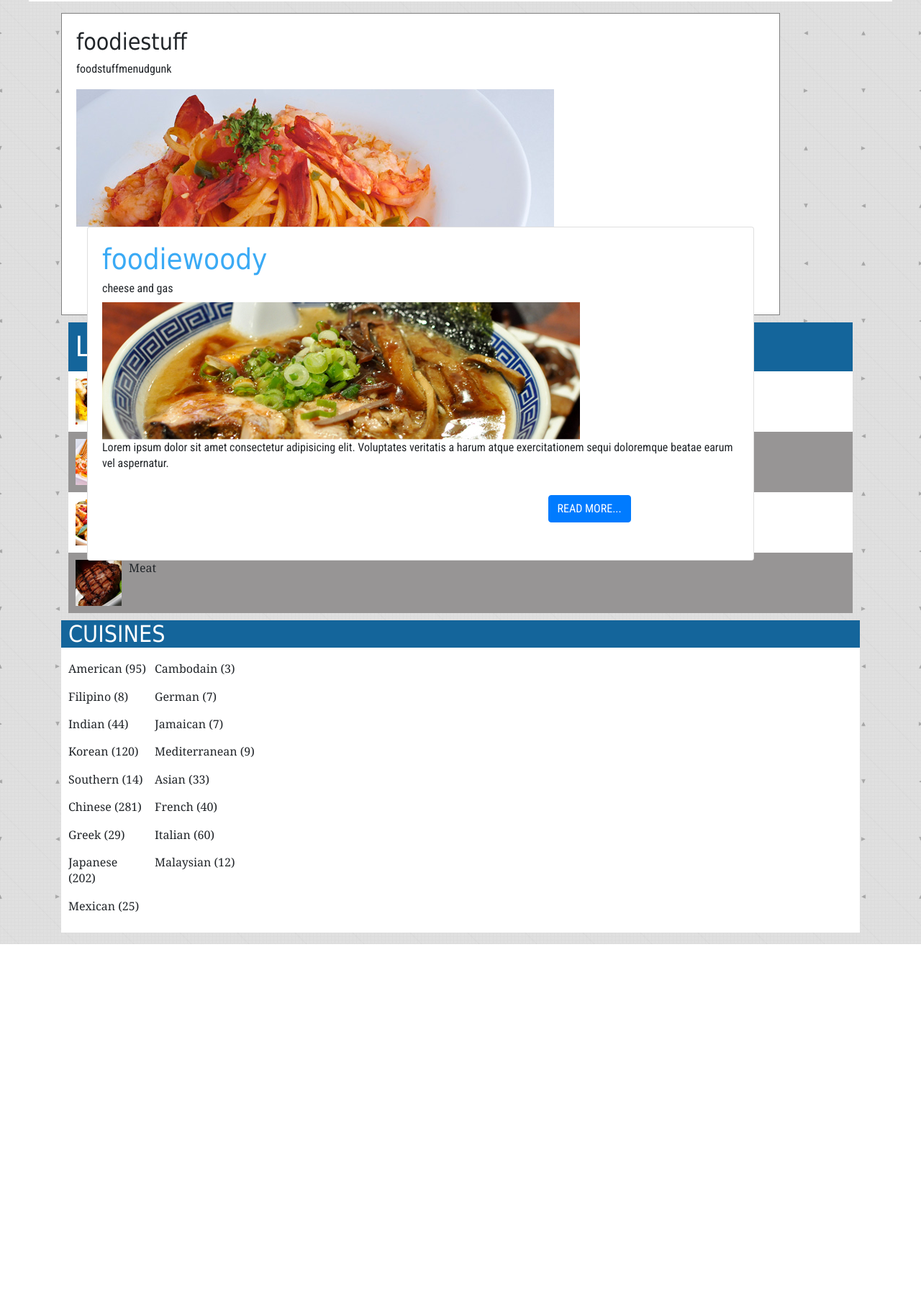
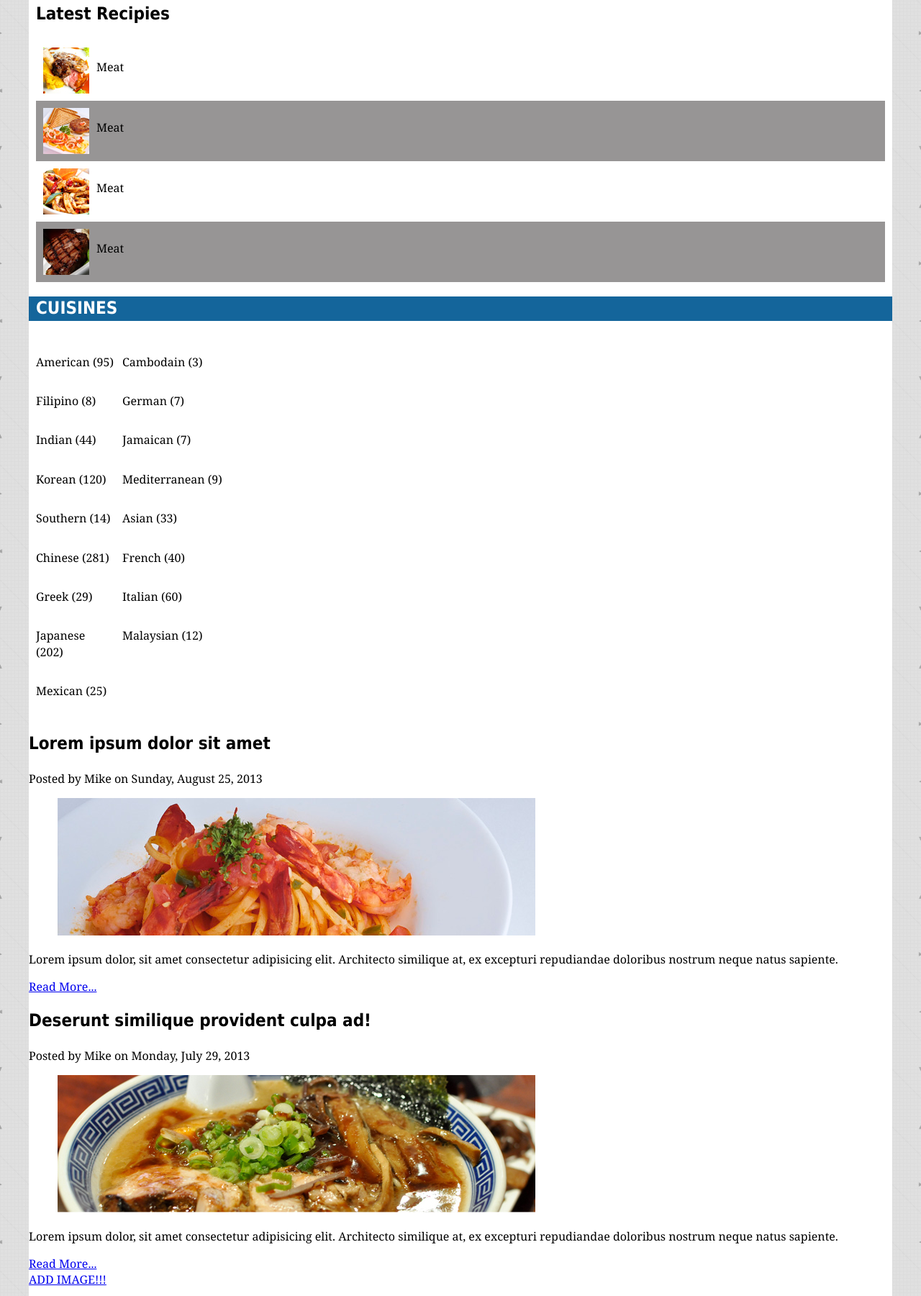
Before and after one commit to carrotcorn/2019-ssd-frontend-Project, a website: page dev/index.html in a window 1280 px wide. Shown: the part 994-2795 px from the top of the page at 72% size. Before the commit the page ends 2306 px from the top, so only its background shows below. Drawn offline with nearby package versions, Linux system fonts and the light colour scheme; files that its build step writes are made by us from their sources.

Commit message:
layout for main section is changed

```diff
--- a/dev/index.html
+++ b/dev/index.html
@@ -14,7 +14,7 @@
 	<!-- *** IMPORTANT *** DO NOT DELETE OR EDIT THE NEXT LINE OF CODE - IT IS IMPORTANT FOR THE GULP BUILD PROCESS. SEE YOUR INSTRUCTOR FIRST IF YOU WANT TO EDIT OR DELETE THIS LINE -->
 	<!-- <link rel="stylesheet" href="https://maxcdn.bootstrapcdn.com/font-awesome/4.4.0/css/font-awesome.min.css"> -->
 	<link rel="stylesheet" href="styles/styles.css?cb=1572453402365">
-	<link rel="stylesheet" href="styles/bootstrap.css">
+	<!-- <link rel="stylesheet" href="styles/bootstrap.css"> -->
 
 	<!-- Font Awesome links -->
 	<link rel="stylesheet" href="fontawesome/css/fontawesome.css">
@@ -77,57 +77,32 @@
 			</nav>
 
 	</header>
-
+<main>
+	<div class="gallery">
+		<div class="gallery-item galler-item-01">
+			<figure>
 				<picture>
-		<figure>
-			<img src="/images/mussel.jpg"
-			srcset="images/mussel.jpg 1000w,
-					images/mussel-small.jpg 700w"
-			alt="Mussel"
-			sizes= "(max-width: 559px) calc(100vw - 110px),
-			(max-width: 776px) calc(49vw - 110px)
-			320px" >
+					<source srcset="images/mussel_small.jpg" media="(max-width: 600px)">
+					<img src="/images/mussel.jpg" alt="Mussel">
+				</picture>
 				<figcaption>Lorem ipsum dolor</figcaption>
 			</figure>
-	</picture>
-
+		</div>
+		<div class="gallery-item galler-item-02">
 			<figure>
 				<img src="/images/salad.jpg" alt="Salad">
 				<figcaption>Lorem ipsum dolor</figcaption>
 			</figure>
-
+		</div>
+		<div class="gallery-item galler-item-03">
 			<figure>
 				<img src="/images/pancake.jpg" alt="Salad">
 				<figcaption>Lorem ipsum dolor</figcaption>
 			</figure>
-
 		</div>
-
-<div class="container">
-	<div class="cards">
-		<h2>foodiestuff</h2>
-		<p>foodstuffmenudgunk</p>
-		<div>
-			<img src="images/pasta.jpg" alt="pasta">
-		</div>
-		<div class="col-sm-12 col-md-12 col-lg-12 d-flex align-items-stretch">
-			<div class="card">
-				<div class="card-body">
-					<h1 class="card-title">foodiewoody</h1>
-					<p class="card-subtitle mb-2 ">cheese and gas</p>
-					<div>
-						<img src="images/ramen.jpg" alt="pasta">
-					</div>
-					<p class="card-text">Lorem ipsum dolor sit amet consectetur adipisicing elit. Voluptates veritatis a harum atque exercitationem sequi doloremque beatae earum vel aspernatur.</p>
-				</div>
-					<div class="card-footer">
-							<a href="#" class="btn btn-primary">READ MORE...</a>
-					</div>
-			</div>
-		</div>
-	</div>
+	</div><!-- end gallery -->
 	<section class="recipes">
-			<h1>Latest Recipies</h1>
+		<h2>Latest Recipies</h2>
 		<ul>
 			<li>
 				<img src="images/lamb_tb.jpg" alt="steak">
@@ -146,9 +121,8 @@
 				<p>Meat</p>
 			</li>
 		</ul>
-	</section>
-	<article class="cuisines">
-		<div class=cuisine-title>
+	</section><!-- end recipes -->
+	<section class="cuisines">
 		<h2 id="cuisine">CUISINES</h2>
 		<ul>
 			<li>
@@ -203,10 +177,35 @@
 				<p>Mexican (25)</p>
 			</li>
 		</ul>
-		</div><!--ul-->
+	</section><!-- end cuisines -->
+	<section class="posts">
+		<article class="card post">
+			<h2>Lorem ipsum dolor sit amet</h2>
+			<p class="author">Posted by Mike on Sunday, August 25, 2013</p>
+			<figure>
+				<img src="images/pasta.jpg" alt="Pasta">
+			</figure>
+			<p class="lead-in-text">Lorem ipsum dolor, sit amet consectetur adipisicing elit. Architecto similique at, ex excepturi repudiandae doloribus nostrum neque natus sapiente.</p>
+			<a href="#0" class="btn-read-more">Read More...</a>
 		</article>
+		<article class="card post">
+			<h2>Deserunt similique provident culpa ad!</h2>
+			<p class="author">Posted by Mike on Monday, July 29, 2013</p>
+			<figure>
+				<img src="images/ramen.jpg" alt="Ramen">
+			</figure>
+			<p class="lead-in-text">Lorem ipsum dolor, sit amet consectetur adipisicing elit. Architecto similique at, ex excepturi repudiandae doloribus nostrum neque natus sapiente.</p>
+			<a href="#0" class="btn-read-more">Read More...</a>
+		</article>
+		<div class="older-posts">
+			<a href="#0"><span class="sr-only">Older Posts</span>ADD IMAGE!!!</a>
 		</div>
-
+	</section><!-- end posts -->
+</main>
+<footer>
+	<p>Add stuff here...</p>
+</footer>
+</div><!-- end of wrapper -->
 <!-- *** IMPORTANT *** If you do not require the jQuery Library then feel free to delete the next line -->
 <script src="scripts/libs/jquery/jquery-3.4.1.min.js"></script>
 <!-- *** IMPORTANT *** DO NOT DELETE OR EDIT THE NEXT LINE OF CODE - IT IS IMPORTANT FOR THE GULP BUILD PROCESS. SEE YOUR INSTRUCTOR FIRST IF YOU WANT TO EDIT OR DELETE THIS LINE -->
```
Lines whose indentation alone changed are shown as unchanged.
